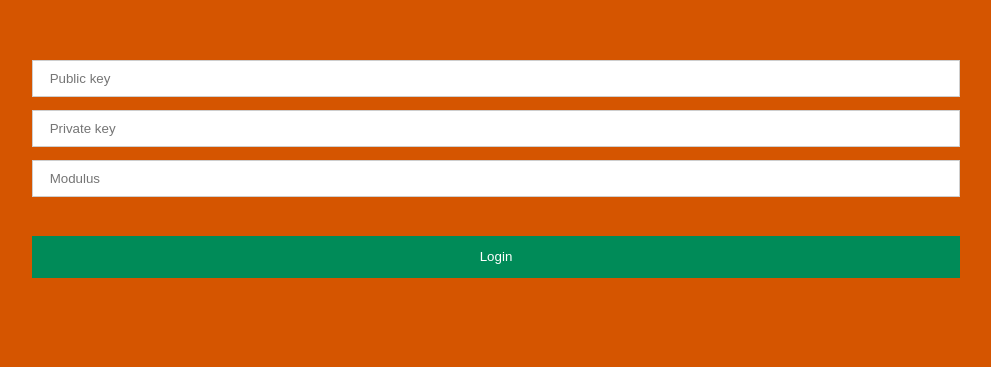
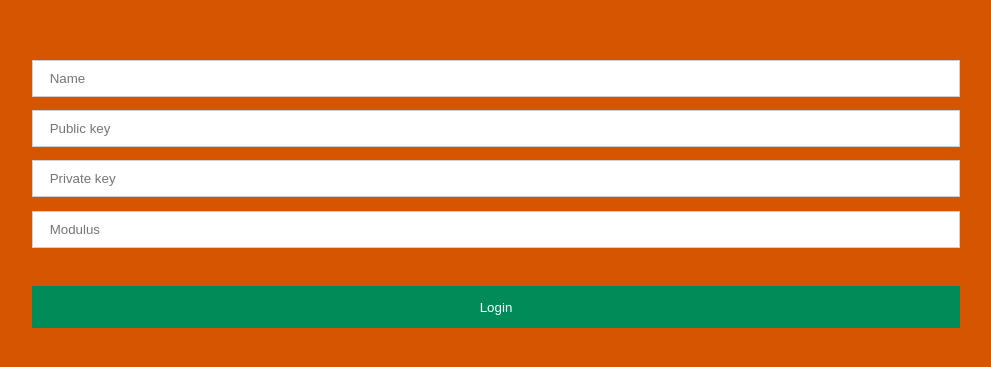
Before and after one commit to rvn160030/ChatClient, an Angular app: page /login in a window 1280 px wide. Shown: the part 107-474 px from the top of the page, without its empty margins (144-1135 px from the left). Built offline with nearby package versions, Linux system fonts and the light colour scheme.

Commit message:
Add name field

```diff
--- a/src/app/login/login.component.html
+++ b/src/app/login/login.component.html
@@ -8,6 +8,7 @@
 <body>
   <div class="box">
     <div class="container">
+      <input type="text" placeholder="Name" required>
       <input type="text" placeholder="Public key" required>
       <input type="password" placeholder="Private key" required>
       <input type="text" placeholder="Modulus" required>
```
